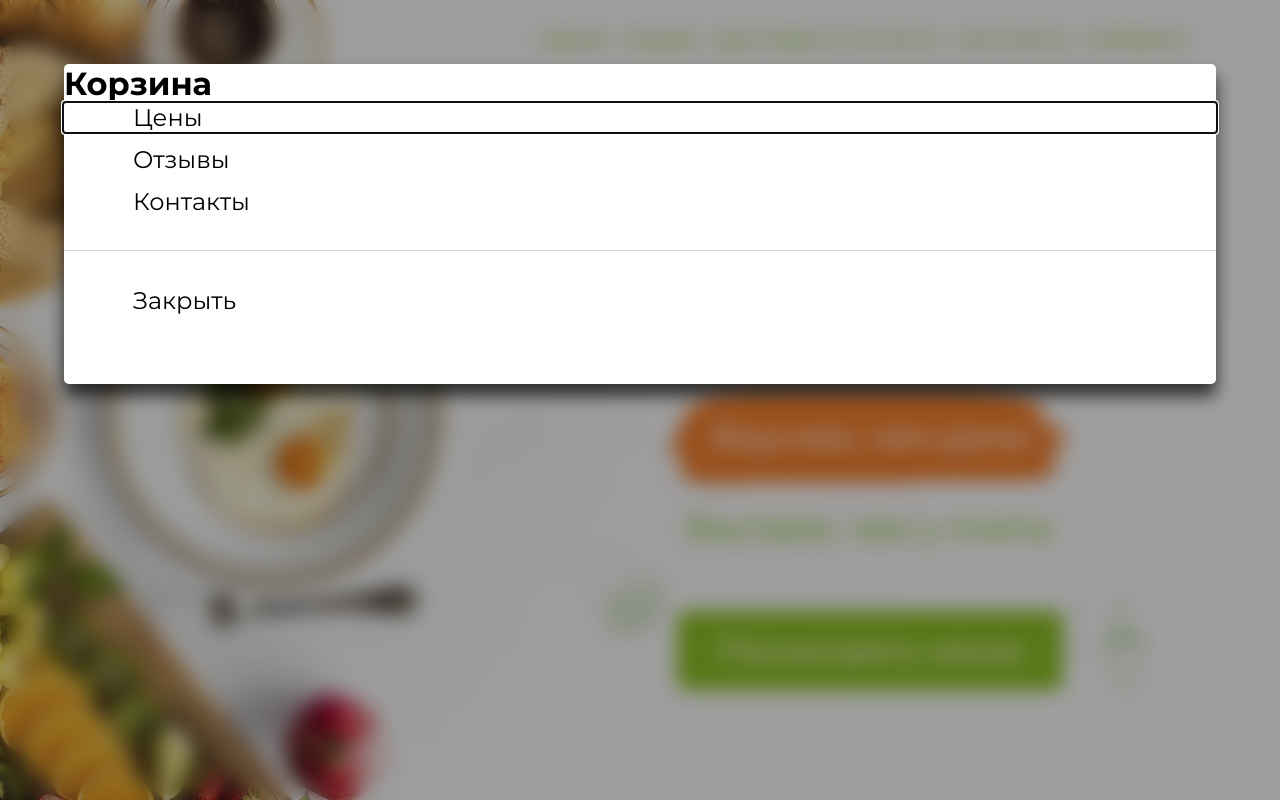
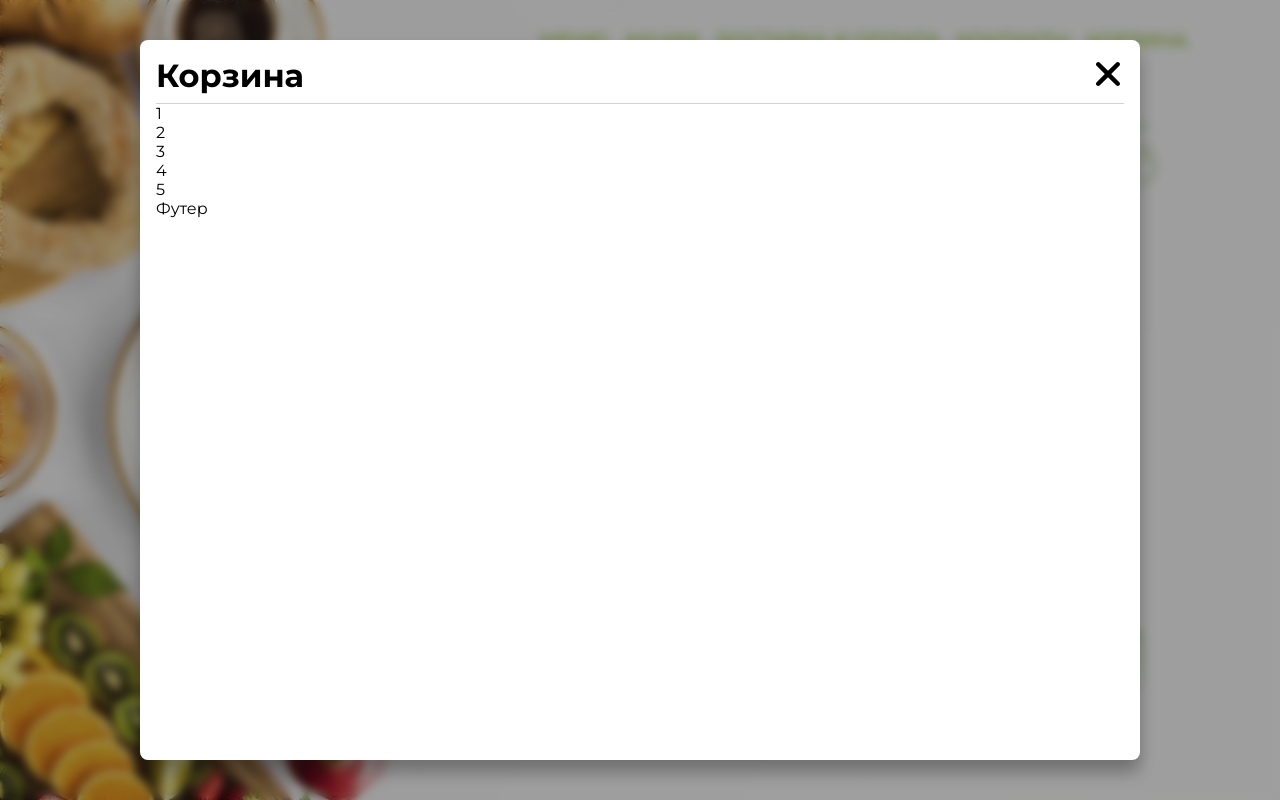
Before and after one commit to deniska69/city-furshet, a React (Vite) app: page / in a window 1280 px wide. Both pictures are taken after a click on the link "КОРЗИНА". Shown: the top 800 px of the page. Built offline with nearby package versions, Linux system fonts and the light colour scheme.

Commit message:
upd layout dialog component, upd basket, upd header arch

```diff
--- a/src/App.jsx
+++ b/src/App.jsx
@@ -1,11 +1,11 @@
 import { Provider } from "mobx-react";
 import { useOpen } from "hooks";
+import * as stores from "stores";
 
-import * as stores from "stores";
-import { Header } from "components";
+import Basket from "containers/Basket";
+import Header from "containers/Header.jsx";
 import Home from "containers/Home.jsx";
 import Menu from "containers/Menu.jsx";
-import Basket from "containers/Basket";
 
 const App = () => {
   const { isOpen, onOpen, onClose } = useOpen();
--- /dev/null
+++ b/src/components/Dialog.css
@@ -0,0 +1,46 @@
+body.dialog-open {
+  overflow: hidden; /* see "modal-open" in Modal.tsx */
+}
+
+.dialog-root {
+  width: 100vw;
+  height: 100%;
+  max-width: 100vw;
+  max-height: 100vh;
+  row-gap: 2rem;
+  border-radius: 0;
+  border-width: 0;
+  padding: 0;
+  margin: 0;
+  background-color: rgba(0, 0, 0, 0.3);
+  backdrop-filter: blur(5px);
+}
+
+.dialog-content {
+  display: flex;
+  flex-direction: column;
+  height: 100%;
+  background-color: white;
+}
+
+@media (min-width: 1280px) {
+  body.dialog-open .dialog-root {
+    display: flex;
+    justify-content: center;
+    align-items: center;
+  }
+
+  .dialog-content {
+    align-self: center;
+    width: 100%;
+    height: 100%;
+    max-width: 1000px;
+    max-height: 90vh;
+    margin-left: 3%;
+    margin-right: 3%;
+    border-radius: 0.5rem;
+    -webkit-box-shadow: 0px 12px 17px 0px rgba(0, 0, 0, 0.3);
+    -moz-box-shadow: 0px 12px 17px 0px rgba(0, 0, 0, 0.3);
+    box-shadow: 0px 12px 17px 0px rgba(0, 0, 0, 0.3);
+  }
+}
--- /dev/null
+++ b/src/components/Dialog.jsx
@@ -0,0 +1,27 @@
+import { useRef, useEffect } from "react";
+
+import "./Dialog.css";
+
+const Dialog = ({ isOpen, onClose, children }) => {
+  const refDialog = useRef(null);
+
+  useEffect(() => {
+    if (isOpen) {
+      refDialog.current?.showModal();
+      document.body.classList.add("dialog-open");
+    } else {
+      refDialog.current?.close();
+      document.body.classList.remove("dialog-open");
+    }
+  }, [isOpen]);
+
+  return (
+    <dialog ref={refDialog} className="dialog-root noselect" onClick={onClose}>
+      <div className="dialog-content" onClick={(e) => e.stopPropagation()}>
+        {children}
+      </div>
+    </dialog>
+  );
+};
+
+export default Dialog;
--- a/src/components/Header.jsx
+++ /dev/null
@@ -1,83 +0,0 @@
-import { useEffect } from "react";
-import { inject, observer } from "mobx-react";
-import { useWindowDimensions } from "hooks";
-
-import "./HeaderMobile.css";
-import "./HeaderDesktop.css";
-
-import mobileLogo from "assets/header/logo_250w.png";
-import mobileBasket from "assets/header/icon_basket_64w.png";
-import mobileBurger from "assets/header/icon_burger_64w.png";
-
-const Header = ({ store, onOpenBasket }) => {
-  const { isMobile } = useWindowDimensions();
-
-  const basketTotal = store.getBasketTotal();
-
-  return (
-    <>{isMobile ? <Mobile {...{ basketTotal, onOpenBasket }} /> : <Desktop {...{ basketTotal, onOpenBasket }} />}</>
-  );
-};
-
-export default inject("store")(observer(Header));
-
-const Mobile = ({ basketTotal, onOpenBasket }) => {
-  return (
-    <div id="header-mobile" className="noselect">
-      <a href="/" id="header-mobile-logo-wrap">
-        <img id="header-mobile-logo" src={mobileLogo} alt="logo_white_250w" />
-      </a>
-
-      <div id="header-mobile-container" className="hstack gap-x-4">
-        <a id="header-mobile-basket-wrap" onClick={onOpenBasket}>
-          <img id="header-mobile-basket" src={mobileBasket} alt="icon_basket_64w" />
-          {basketTotal ? (
-            <div id="header-mobile-basket-badge-wrap">
-              <span id="header-mobile-basket-badge-counter">{basketTotal}</span>
-            </div>
-          ) : null}
-        </a>
-
-        <a href="" id="header-mobile-burger-wrap">
-          <img id="header-mobile-burger" src={mobileBurger} alt="icon_burger_64w" />
-        </a>
-      </div>
-    </div>
-  );
-};
-
-const Desktop = ({ basketTotal, onOpenBasket }) => {
-  useEffect(() => {
-    const headerEl = document.getElementById("header-desktop");
-
-    const onScroll = () => {
-      const pos = (document.documentElement || document.body.parentNode || document.body).scrollTop;
-
-      let scroll = Math.round((pos < 200 ? pos : 200) / 4);
-
-      if (headerEl) {
-        headerEl.style.backgroundColor = `rgba(255, 255, 255, 0.${scroll < 10 ? "0" + scroll : scroll})`;
-        headerEl.style.backdropFilter = `blur(${Math.round((scroll / 10) * 3)}px)`;
-      }
-    };
-
-    window.addEventListener("scroll", onScroll);
-  }, []);
-
-  return (
-    <div id="header-desktop" className="noselect">
-      <a href="#menu">Меню</a>
-      <a href="">Акции</a>
-      <a href="">Доставка и оплата</a>
-      <a href="">Контакты</a>
-
-      <a id="header-basket-wrap" onClick={onOpenBasket}>
-        <span>Корзина</span>
-
-        <div id="header-basket-badge-wrap" className={!basketTotal ? "hidden" : ""}>
-          <span id="header-basket-badge-counter">{basketTotal}</span>
-        </div>
-      </a>
-    </div>
-  );
-};
--- a/src/components/HeaderDesktop.css
+++ b/src/components/HeaderDesktop.css
@@ -9,6 +9,7 @@
   column-gap: 1rem;
   background-color: rgba(255, 255, 255, 0);
   backdrop-filter: blur(0px);
+  z-index: 9;
 }
 
 #header-desktop a {
--- /dev/null
+++ b/src/components/HeaderDesktop.jsx
@@ -0,0 +1,41 @@
+import { useEffect } from "react";
+
+import "./HeaderDesktop.css";
+
+const HeaderDesktop = ({ basketTotal, onOpenBasket }) => {
+  useEffect(() => {
+    const headerEl = document.getElementById("header-desktop");
+
+    const onScroll = () => {
+      const pos = (document.documentElement || document.body.parentNode || document.body).scrollTop;
+
+      let scroll = Math.round((pos < 200 ? pos : 200) / 4);
+
+      if (headerEl) {
+        headerEl.style.backgroundColor = `rgba(255, 255, 255, 0.${scroll < 10 ? "0" + scroll : scroll})`;
+        headerEl.style.backdropFilter = `blur(${Math.round((scroll / 10) * 3)}px)`;
+      }
+    };
+
+    window.addEventListener("scroll", onScroll);
+  }, []);
+
+  return (
+    <div id="header-desktop" className="noselect">
+      <a href="#menu">Меню</a>
+      <a href="">Акции</a>
+      <a href="">Доставка и оплата</a>
+      <a href="">Контакты</a>
+
+      <a id="header-basket-wrap" onClick={onOpenBasket}>
+        <span>Корзина</span>
+
+        <div id="header-basket-badge-wrap" className={!basketTotal ? "hidden" : ""}>
+          <span id="header-basket-badge-counter">{basketTotal}</span>
+        </div>
+      </a>
+    </div>
+  );
+};
+
+export default HeaderDesktop;
--- /dev/null
+++ b/src/components/HeaderMobile.jsx
@@ -0,0 +1,30 @@
+import "./HeaderMobile.css";
+
+import mobileLogo from "assets/header/logo_250w.png";
+import mobileBasket from "assets/header/icon_basket_64w.png";
+import mobileBurger from "assets/header/icon_burger_64w.png";
+
+const HeaderMobile = ({ basketTotal, onOpenBasket }) => (
+  <div id="header-mobile" className="noselect">
+    <a href="/" id="header-mobile-logo-wrap">
+      <img id="header-mobile-logo" src={mobileLogo} alt="logo_white_250w" />
+    </a>
+
+    <div id="header-mobile-container" className="hstack gap-x-4">
+      <a id="header-mobile-basket-wrap" onClick={onOpenBasket}>
+        <img id="header-mobile-basket" src={mobileBasket} alt="icon_basket_64w" />
+        {basketTotal ? (
+          <div id="header-mobile-basket-badge-wrap">
+            <span id="header-mobile-basket-badge-counter">{basketTotal}</span>
+          </div>
+        ) : null}
+      </a>
+
+      <a href="" id="header-mobile-burger-wrap">
+        <img id="header-mobile-burger" src={mobileBurger} alt="icon_burger_64w" />
+      </a>
+    </div>
+  </div>
+);
+
+export default HeaderMobile;
--- a/src/components/index.js
+++ b/src/components/index.js
@@ -1,6 +1,8 @@
 import Card from "./Card";
 import Categories from "./Categories";
-import Header from "./Header";
+import Dialog from "./Dialog";
+import HeaderDesktop from "./HeaderDesktop";
+import HeaderMobile from "./HeaderMobile";
 import Loader from "./Loader";
 
-export { Card, Categories, Header, Loader };
+export { Card, Categories, Dialog, HeaderDesktop, HeaderMobile, Loader };
--- a/src/containers/Basket.css
+++ b/src/containers/Basket.css
@@ -1,63 +1,23 @@
-body.modal-open {
-  overflow: hidden; /* see "modal-open" in Modal.tsx */
+#basket {
+  display: flex;
+  flex-direction: column;
+  padding: 1rem;
 }
 
-#dialog-mobile-menu {
-  width: 100vw;
-  height: 100%;
-  max-width: 100vw;
-  max-height: 100vh;
-  row-gap: 2rem;
-  border-radius: 0;
-  border-width: 0;
-  padding: 0;
-  margin: 0;
-  background-color: rgba(0, 0, 0, 0.3);
-  backdrop-filter: blur(10px);
+#basket-header {
+  display: flex;
+  flex-direction: row;
+  justify-content: space-between;
+  padding-bottom: 0.5rem;
+  border-bottom: 1px lightgray solid;
 }
 
-#dialog-mobile-menu > .stack {
-  background-color: white;
-  margin: 5%;
-  border-radius: 0.3rem;
-  -webkit-box-shadow: 0px 12px 17px 0px rgba(0, 0, 0, 0.7);
-  -moz-box-shadow: 0px 12px 17px 0px rgba(0, 0, 0, 0.7);
-  box-shadow: 0px 12px 17px 0px rgba(0, 0, 0, 0.7);
+#basket-body {
+  display: flex;
+  flex-direction: column;
 }
 
-#dialog-mobile-menu-logo {
-  width: auto;
-  height: auto;
-  max-width: 70vw;
-  margin-left: 3%;
-  margin-top: 3%;
-}
-
-#dialog-mobile-menu-list {
-  display: flex;
-  flex-direction: column;
-  row-gap: 0.8rem;
-  font-size: 1.5rem;
-  border-bottom-width: 1px;
-  border-bottom-color: lightgray;
-  border-bottom-style: solid;
-  padding-bottom: 3%;
-}
-
-#dialog-mobile-menu-list a {
-  padding-left: 6%;
-  padding-left: 6%;
-}
-
-.dialog-mobile-menu-link {
-  cursor: pointer;
-  text-decoration: none;
-  font-size: 1.5rem;
-  color: black;
-}
-
-#dialog-mobile-menu-close-btn {
-  cursor: pointer;
+#basket-header button {
   background: none;
   color: inherit;
   border: none;
@@ -65,17 +25,4 @@ body.modal-open {
   font: inherit;
   cursor: pointer;
   outline: inherit;
-  font-size: 1.5rem;
-  text-align: start;
-  margin: 6%;
-  margin-top: 3%;
 }
-
-#dialog-mobile-menu-clos-btne:hover,
-#dialog-mobile-menu-close-btn:active,
-.dialog-mobile-menu-link:hover,
-.dialog-mobile-menu-link:active {
-  cursor: pointer;
-  text-decoration: underline;
-  text-decoration-color: #f65004;
-}
--- a/src/containers/Basket.jsx
+++ b/src/containers/Basket.jsx
@@ -1,41 +1,32 @@
-import { useRef, useEffect } from "react";
+import { inject, observer } from "mobx-react";
+import { Dialog } from "components";
 
+import closeSvg from "assets/header/close.svg";
 import "./Basket.css";
 
-const Basket = ({ isOpen, onClose }) => {
-  const refDialog = useRef(null);
-
-  useEffect(() => {
-    if (isOpen) {
-      refDialog.current?.showModal();
-      document.body.classList.add("modal-open");
-    } else {
-      refDialog.current?.close();
-      document.body.classList.remove("modal-open");
-    }
-  }, [isOpen]);
-
+const Basket = ({ store, isOpen, onClose }) => {
   return (
-    <dialog ref={refDialog} id="dialog-mobile-menu">
-      <div className="stack">
-        <h1>Корзина</h1>
-
-        <div id="dialog-mobile-menu-list">
-          <a href="#price-block" className="dialog-mobile-menu-link">
-            Цены
-          </a>
-          <a href="#reviews" className="dialog-mobile-menu-link">
-            Отзывы
-          </a>
-          <a href="#contacts" className="dialog-mobile-menu-link">
-            Контакты
-          </a>
+    <Dialog {...{ isOpen, onClose }}>
+      <div id="basket">
+        <div id="basket-header">
+          <h1>Корзина</h1>
+          <button onClick={onClose}>
+            <img src={closeSvg} />
+          </button>
         </div>
-
-        <button id="dialog-mobile-menu-close-btn">Закрыть</button>
+        <div id="basket-body">
+          <span>1</span>
+          <span>2</span>
+          <span>3</span>
+          <span>4</span>
+          <span>5</span>
+        </div>
+        <div id="basket-footer">
+          <span>Футер</span>
+        </div>
       </div>
-    </dialog>
+    </Dialog>
   );
 };
 
-export default Basket;
+export default inject("store")(observer(Basket));
--- /dev/null
+++ b/src/containers/Header.jsx
@@ -0,0 +1,16 @@
+import { inject, observer } from "mobx-react";
+import { useWindowDimensions } from "hooks";
+
+import { HeaderMobile, HeaderDesktop } from "components";
+
+const Header = ({ store, onOpenBasket }) => {
+  const { isMobile } = useWindowDimensions();
+
+  const basketTotal = store.getBasketTotal();
+
+  if (isMobile) return <HeaderMobile {...{ basketTotal, onOpenBasket }} />;
+
+  return <HeaderDesktop {...{ basketTotal, onOpenBasket }} />;
+};
+
+export default inject("store")(observer(Header));
--- a/src/containers/Menu.jsx
+++ b/src/containers/Menu.jsx
@@ -6,8 +6,6 @@ import { Card, Categories, Loader } from "components";
 import "./Menu.css";
 
 const Menu = ({ store }) => {
-  const { isMobile } = useWindowDimensions();
-
   const loading = store.loading;
   const categories = store.categories;
   const selectedCategory = store.selectedCategory;
@@ -24,7 +22,7 @@ const Menu = ({ store }) => {
   if (loading) return <LoadPlaceholder />;
 
   return (
-    <div id="menu">
+    <div id="menu" className="noselect">
       <div id="menu-container">
         {categories && selectedCategory ? <Categories {...{ categories, selectedCategory, onPressCategory }} /> : null}
 
```
Also changed, not shown: src/assets/header/close.svg (added).
